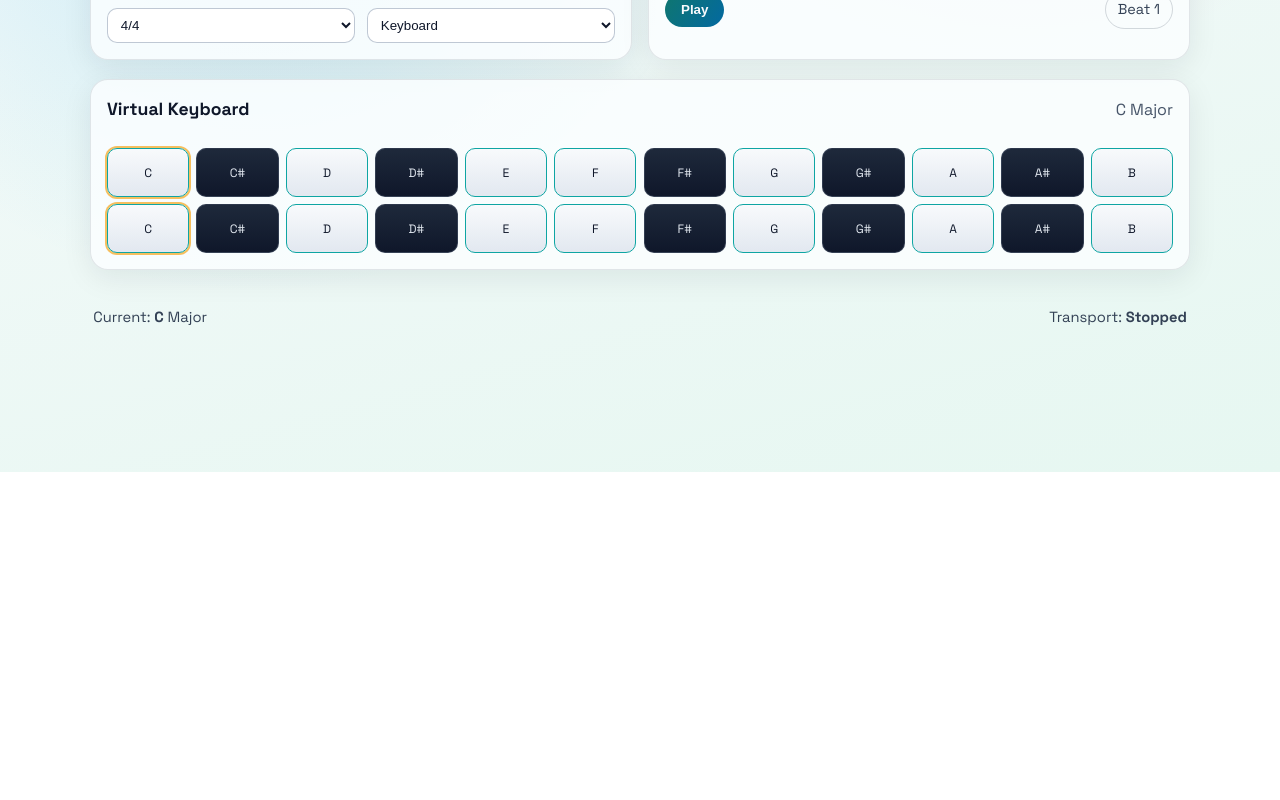
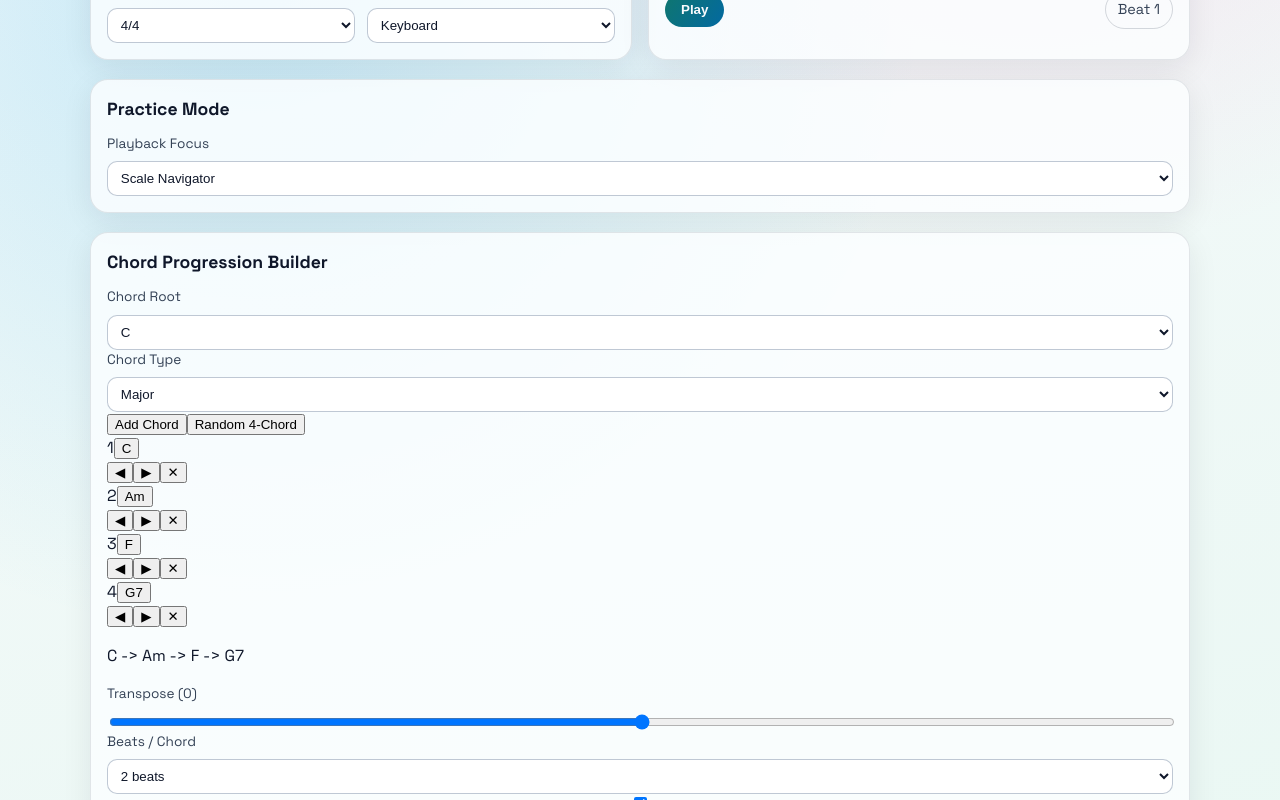
Before and after one commit to shivansh31414/practice__music, a React (Vite) app: page / in a window 1280 px wide. Shown: the part 360-1160 px from the top of the page. Before the commit the page ends 832 px from the top, so only its background shows below. Built offline with nearby package versions, Linux system fonts and the light colour scheme.

Commit message:
feat: integrate progression playback with virtual keyboard

```diff
--- a/src/App.jsx
+++ b/src/App.jsx
@@ -1,9 +1,11 @@
 import { useEffect, useMemo, useRef, useState } from 'react'
 import './App.css'
 import { AudioEngine } from './audio/AudioEngine'
+import { ChordProgressionBuilder } from './components/ChordProgressionBuilder'
 import { KeyboardFretboard } from './components/KeyboardFretboard'
 import { Metronome } from './components/Metronome'
 import { ScaleSelector } from './components/ScaleSelector'
+import { ProgressionProvider, useProgression } from './context/progressionContext'
 import {
   NOTE_NAMES,
   buildPlayableScale,
@@ -13,16 +15,35 @@ import {
 } from './data/scales'
 
 function App() {
+  return (
+    <ProgressionProvider>
+      <PracticeStudio />
+    </ProgressionProvider>
+  )
+}
+
+function PracticeStudio() {
   const [root, setRoot] = useState(0)
   const [scaleId, setScaleId] = useState('major')
   const [timeSignature, setTimeSignature] = useState('4/4')
   const [instrument, setInstrument] = useState('keyboard')
+  const [practiceMode, setPracticeMode] = useState('scale')
   const [bpm, setBpm] = useState(96)
   const [isPlaying, setIsPlaying] = useState(false)
   const [beat, setBeat] = useState(0)
   const [activePitchClass, setActivePitchClass] = useState(null)
+  const [activeChordPitchClasses, setActiveChordPitchClasses] = useState([])
 
   const audioEngineRef = useRef(null)
+
+  const {
+    progression,
+    progressionMidiNotes,
+    progressionLabel,
+    beatsPerChord,
+    isLooping,
+    transpose,
+  } = useProgression()
 
   const selectedScale = useMemo(() => getScaleById(scaleId), [scaleId])
 
@@ -40,6 +61,8 @@ function App() {
     const engine = new AudioEngine({
       onTick: (beatInBar) => setBeat(beatInBar),
       onScaleNote: (midiNote) => setActivePitchClass(toPitchClass(midiNote)),
+      onChord: (midiNotes) => setActiveChordPitchClasses(midiNotes.map((note) => toPitchClass(note))),
+      onStop: () => setIsPlaying(false),
     })
     audioEngineRef.current = engine
 
@@ -57,9 +80,13 @@ function App() {
     engine.updateConfig({
       bpm,
       timeSignature,
+      mode: practiceMode,
       scaleMidiNotes: playableScale,
+      progressionMidiNotes,
+      beatsPerChord,
+      loopProgression: isLooping,
     })
-  }, [bpm, timeSignature, playableScale])
+  }, [bpm, timeSignature, playableScale, progressionMidiNotes, beatsPerChord, isLooping, practiceMode])
 
   const togglePlayback = async () => {
     const engine = audioEngineRef.current
@@ -72,13 +99,22 @@ function App() {
       setIsPlaying(false)
       setBeat(0)
       setActivePitchClass(null)
+      setActiveChordPitchClasses([])
+      return
+    }
+
+    if (practiceMode === 'progression' && progressionMidiNotes.length === 0) {
       return
     }
 
     await engine.start({
       bpm,
       timeSignature,
+      mode: practiceMode,
       scaleMidiNotes: playableScale,
+      progressionMidiNotes,
+      beatsPerChord,
+      loopProgression: isLooping,
     })
     setIsPlaying(true)
   }
@@ -115,17 +151,55 @@ function App() {
         />
       </div>
 
+      <section className="panel mode-panel">
+        <h2>Practice Mode</h2>
+        <label>
+          Playback Focus
+          <select
+            value={practiceMode}
+            onChange={(event) => {
+              setPracticeMode(event.target.value)
+              setBeat(0)
+              setActivePitchClass(null)
+              setActiveChordPitchClasses([])
+              if (isPlaying) {
+                audioEngineRef.current?.stop()
+                setIsPlaying(false)
+              }
+            }}
+          >
+            <option value="scale">Scale Navigator</option>
+            <option value="progression">Chord Progression</option>
+          </select>
+        </label>
+      </section>
+
+      <ChordProgressionBuilder isPlaying={isPlaying && practiceMode === 'progression'} onPlayToggle={togglePlayback} />
+
       <KeyboardFretboard
         instrument={instrument}
         root={root}
-        scalePitchClasses={scalePitchClasses}
-        activePitchClass={activePitchClass}
-        label={`${NOTE_NAMES[root]} ${selectedScale.name}`}
+        scalePitchClasses={
+          practiceMode === 'progression' && activeChordPitchClasses.length > 0
+            ? activeChordPitchClasses
+            : scalePitchClasses
+        }
+        activePitchClass={practiceMode === 'scale' ? activePitchClass : null}
+        activePitchClasses={practiceMode === 'progression' ? activeChordPitchClasses : []}
+        label={
+          practiceMode === 'scale'
+            ? `${NOTE_NAMES[root]} ${selectedScale.name}`
+            : `${progressionLabel || 'Build a progression'} (${transpose >= 0 ? `+${transpose}` : transpose})`
+        }
       />
 
       <footer className="status-bar">
         <p>
           Current: <strong>{NOTE_NAMES[root]}</strong> {selectedScale.name}
+        </p>
+        <p>
+          Progression: <strong>{progression.length}</strong> chords | <strong>{beatsPerChord}</strong>{' '}
+          beats/chord
         </p>
         <p>
           Transport: <strong>{isPlaying ? 'Playing' : 'Stopped'}</strong>
--- a/src/audio/AudioEngine.js
+++ b/src/audio/AudioEngine.js
@@ -1,7 +1,9 @@
 export class AudioEngine {
-  constructor({ onTick, onScaleNote } = {}) {
+  constructor({ onTick, onScaleNote, onChord, onStop } = {}) {
     this.onTick = onTick
     this.onScaleNote = onScaleNote
+    this.onChord = onChord
+    this.onStop = onStop
 
     this.audioContext = null
     this.masterGain = null
@@ -9,7 +11,11 @@ export class AudioEngine {
     this.isRunning = false
     this.bpm = 100
     this.timeSignature = '4/4'
+    this.mode = 'scale'
     this.scaleMidiNotes = []
+    this.progressionMidiNotes = []
+    this.beatsPerChord = 2
+    this.loopProgression = true
 
     this.lookaheadMs = 25
     this.scheduleAheadTime = 0.12
@@ -17,20 +23,36 @@ export class AudioEngine {
 
     this.currentBeatInBar = 0
     this.currentScaleStep = 0
+    this.currentChordIndex = 0
+    this.currentChordBeat = 0
 
     this.schedulerId = null
     this.pendingTimeouts = new Set()
   }
 
-  async start({ bpm, timeSignature, scaleMidiNotes }) {
+  async start({
+    bpm,
+    timeSignature,
+    mode = 'scale',
+    scaleMidiNotes = [],
+    progressionMidiNotes = [],
+    beatsPerChord = 2,
+    loopProgression = true,
+  }) {
     this.ensureAudioContext()
 
     this.bpm = bpm
     this.timeSignature = timeSignature
+    this.mode = mode
     this.scaleMidiNotes = scaleMidiNotes
+    this.progressionMidiNotes = progressionMidiNotes
+    this.beatsPerChord = Math.max(1, beatsPerChord)
+    this.loopProgression = loopProgression
 
     this.currentBeatInBar = 0
     this.currentScaleStep = 0
+    this.currentChordIndex = 0
+    this.currentChordBeat = 0
 
     if (this.audioContext.state === 'suspended') {
       await this.audioContext.resume()
@@ -54,10 +76,22 @@ export class AudioEngine {
     this.isRunning = false
   }
 
-  updateConfig({ bpm, timeSignature, scaleMidiNotes }) {
+  updateConfig({
+    bpm,
+    timeSignature,
+    mode = this.mode,
+    scaleMidiNotes = this.scaleMidiNotes,
+    progressionMidiNotes = this.progressionMidiNotes,
+    beatsPerChord = this.beatsPerChord,
+    loopProgression = this.loopProgression,
+  }) {
     this.bpm = bpm
     this.timeSignature = timeSignature
+    this.mode = mode
     this.scaleMidiNotes = scaleMidiNotes
+    this.progressionMidiNotes = progressionMidiNotes
+    this.beatsPerChord = Math.max(1, beatsPerChord)
+    this.loopProgression = loopProgression
   }
 
   dispose() {
@@ -85,7 +119,14 @@ export class AudioEngine {
     }
 
     while (this.nextBeatTime < this.audioContext.currentTime + this.scheduleAheadTime) {
-      this.scheduleBeat(this.nextBeatTime, this.currentBeatInBar, this.currentScaleStep)
+      const shouldContinue = this.scheduleBeat(
+        this.nextBeatTime,
+        this.currentBeatInBar,
+        this.currentScaleStep,
+      )
+      if (!shouldContinue) {
+        return
+      }
 
       const secondsPerBeat = 60 / this.bpm
       this.nextBeatTime += secondsPerBeat
@@ -99,6 +140,12 @@ export class AudioEngine {
     const isAccent = beatInBar === 0
     this.playClick(time, isAccent)
 
+    if (this.mode === 'progression') {
+      const keepRunning = this.scheduleProgressionStep(time)
+      this.queueUiUpdate(time, () => this.onTick?.(beatInBar))
+      return keepRunning
+    }
+
     const midiNote = this.scaleMidiNotes[scaleStep]
     if (typeof midiNote === 'number') {
       this.playScaleTone(time, midiNote)
@@ -106,6 +153,37 @@ export class AudioEngine {
     }
 
     this.queueUiUpdate(time, () => this.onTick?.(beatInBar))
+    return true
+  }
+
+  scheduleProgressionStep(time) {
+    const chord = this.progressionMidiNotes[this.currentChordIndex]
+    if (Array.isArray(chord) && this.currentChordBeat === 0) {
+      this.playChordTone(time, chord)
+      this.queueUiUpdate(time, () => this.onChord?.(chord))
+    }
+
+    this.currentChordBeat += 1
+    if (this.currentChordBeat < this.beatsPerChord) {
+      return true
+    }
+
+    this.currentChordBeat = 0
+
+    const atLastChord = this.currentChordIndex >= this.progressionMidiNotes.length - 1
+    if (!atLastChord) {
+      this.currentChordIndex += 1
+      return true
+    }
+
+    if (this.loopProgression) {
+      this.currentChordIndex = 0
+      return true
+    }
+
+    this.stop()
+    this.queueUiUpdate(time, () => this.onStop?.())
+    return false
   }
 
   playClick(time, isAccent) {
@@ -144,6 +222,28 @@ export class AudioEngine {
     oscillator.stop(time + 0.34)
   }
 
+  playChordTone(time, midiNotes) {
+    midiNotes.forEach((midiNote, index) => {
+      const frequency = this.midiToFrequency(midiNote)
+      const oscillator = this.audioContext.createOscillator()
+      const gain = this.audioContext.createGain()
+      const strumOffset = index * 0.008
+
+      oscillator.type = 'sawtooth'
+      oscillator.frequency.setValueAtTime(frequency, time + strumOffset)
+
+      gain.gain.setValueAtTime(0.0001, time + strumOffset)
+      gain.gain.linearRampToValueAtTime(0.09, time + 0.02 + strumOffset)
+      gain.gain.exponentialRampToValueAtTime(0.0001, time + 0.42 + strumOffset)
+
+      oscillator.connect(gain)
+      gain.connect(this.masterGain)
+
+      oscillator.start(time + strumOffset)
+      oscillator.stop(time + 0.48 + strumOffset)
+    })
+  }
+
   queueUiUpdate(targetTime, callback) {
     const delay = Math.max((targetTime - this.audioContext.currentTime) * 1000, 0)
     const timeoutId = window.setTimeout(() => {
--- a/src/components/KeyboardFretboard.jsx
+++ b/src/components/KeyboardFretboard.jsx
@@ -22,6 +22,7 @@ export function KeyboardFretboard({
   scalePitchClasses,
   root,
   activePitchClass,
+  activePitchClasses = [],
   label,
 }) {
   return (
@@ -36,19 +37,21 @@ export function KeyboardFretboard({
           root={root}
           scalePitchClasses={scalePitchClasses}
           activePitchClass={activePitchClass}
+          activePitchClasses={activePitchClasses}
         />
       ) : (
         <FretboardView
           root={root}
           scalePitchClasses={scalePitchClasses}
           activePitchClass={activePitchClass}
+          activePitchClasses={activePitchClasses}
         />
       )}
     </section>
   )
 }
 
-function KeyboardView({ root, scalePitchClasses, activePitchClass }) {
+function KeyboardView({ root, scalePitchClasses, activePitchClass, activePitchClasses }) {
   const keys = Array.from({ length: 24 }, (_, index) => {
     const pitchClass = index % 12
     const keyDef = KEYBOARD_LAYOUT[pitchClass]
@@ -65,7 +68,7 @@ function KeyboardView({ root, scalePitchClasses, activePitchClass }) {
       {keys.map((key) => {
         const inScale = scalePitchClasses.includes(key.pitchClass)
         const isRoot = key.pitchClass === root
-        const isActive = key.pitchClass === activePitchClass
+        const isActive = key.pitchClass === activePitchClass || activePitchClasses.includes(key.pitchClass)
 
         return (
           <div
@@ -82,7 +85,7 @@ function KeyboardView({ root, scalePitchClasses, activePitchClass }) {
   )
 }
 
-function FretboardView({ root, scalePitchClasses, activePitchClass }) {
+function FretboardView({ root, scalePitchClasses, activePitchClass, activePitchClasses }) {
   const frets = Array.from({ length: 13 }, (_, fret) => fret)
 
   return (
@@ -101,7 +104,8 @@ function FretboardView({ root, scalePitchClasses, activePitchClass }) {
             const pitchClass = toPitchClass(openMidi + fret)
             const inScale = scalePitchClasses.includes(pitchClass)
             const isRoot = pitchClass === root
-            const isActive = pitchClass === activePitchClass
+            const isActive =
+              pitchClass === activePitchClass || activePitchClasses.includes(pitchClass)
 
             return (
               <span
```
